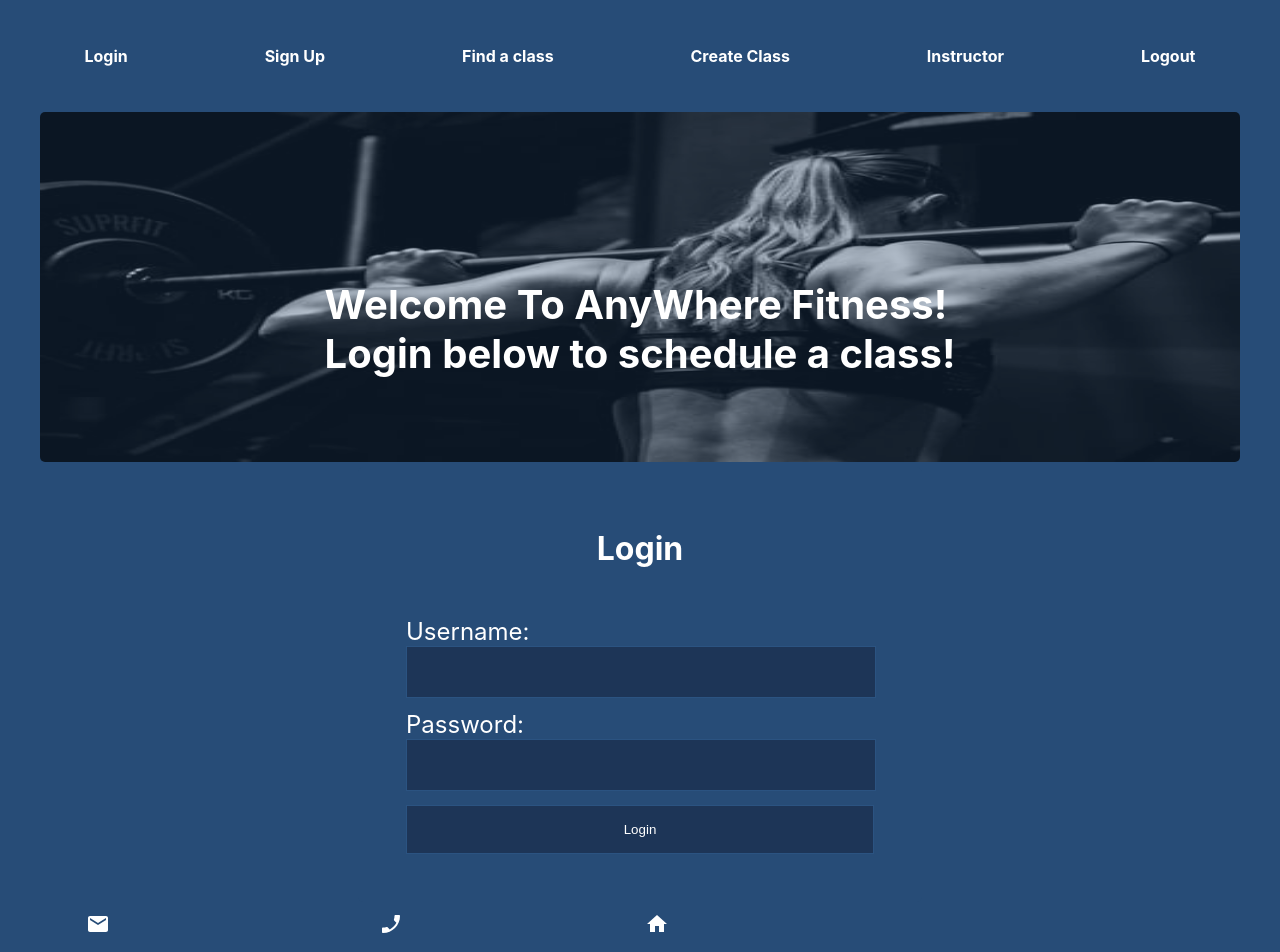
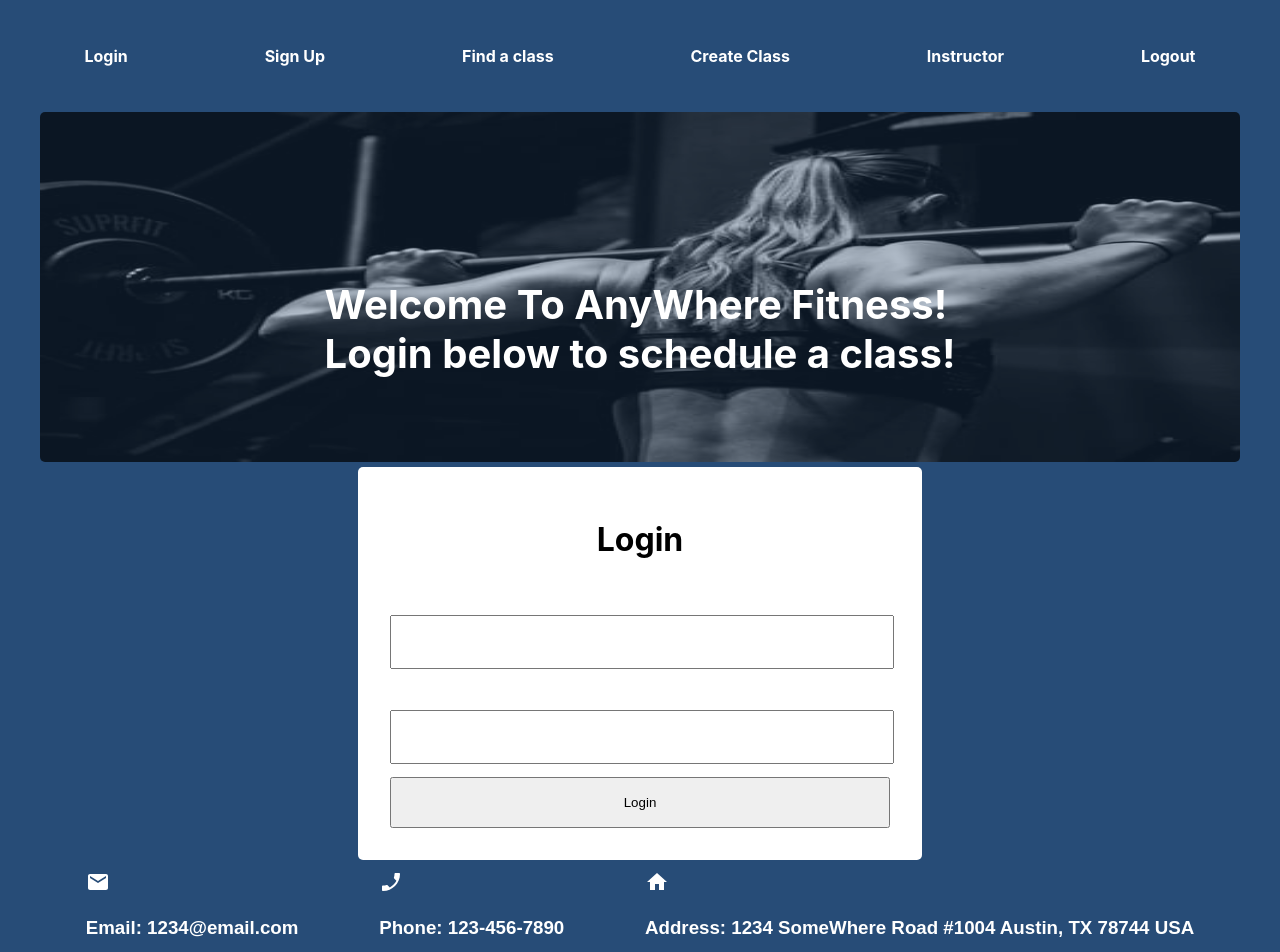
Before and after one commit to Build-Week-ft-anywhere-fitness-3/front-end, a React (Create React App) app: page / in a window 1280 px wide. Shown: the top 952 px of the page. Built offline with nearby package versions, Linux system fonts and the light colour scheme.

Commit message:
connect api

```diff
--- a/src/components/Login.css
+++ b/src/components/Login.css
@@ -17,7 +17,6 @@
   justify-content: center;
   opacity: 0.7;
   padding-bottom: 5px;
-
 
 }
 img {
@@ -41,3 +40,45 @@
   flex-direction: row;
   justify-content: space-evenly;
 }
+.ComponentContainer{
+  height: 70%;
+  justify-content: center;
+  align-items: center;
+  display:flex;
+}
+.ModalContainer{
+  width: 500px;
+  background: white;
+  padding: 2rem;
+  text-align: center;
+  border-radius: 5px;
+}
+.Form{
+  padding:1rem;
+}
+label{
+  display: block;
+  text-align: left;
+  font-size: 1.5rem;
+  margin-top: 0.5em;
+}
+input{
+  font-size: 1rem;
+  padding: 1rem 0;
+  width:100%;
+}
+select{
+  font-size: 1rem;
+  padding: 1rem 0;
+  width:100%;
+}
+button{
+  padding:1rem;
+  width: 100%;
+  margin-top: 1em;
+}
+
+.loginDiv{
+  background-color: 274c77;
+  color: white;
+}
--- a/src/components/Login.js
+++ b/src/components/Login.js
@@ -8,13 +8,6 @@ import "./Login.css";
 
 
 const Login = () => {
-
-    const LoginDiv = styled.div`
-        background-color: 274c77;
-        color: white;
-        `
-
-
     const push = useNavigate();
 
     const [cred, setCred] = useState({
@@ -32,11 +25,11 @@ const Login = () => {
 
     const handleSubmit = (e) => {
         e.preventDefault();
-        axios.post("", cred)
+        axios.post("https://anywhere-fitness-buildweek.herokuapp.com/api/clients/register", cred)
             .then(resp => {
                 console.log(resp);
                 localStorage.setItem("token",);
-                push('/client')
+                push('/clients')
             })
             .catch(err => {
                 console.log(err)
@@ -52,32 +45,32 @@ const Login = () => {
         <h1>Welcome To AnyWhere Fitness! <br/> Login below to schedule a class!</h1>
       </div>
 
-    <ComponentContainer>
+    <div className="ComponentContainer">
 
     <div className="login">
-    <ModalContainer>
+    <div className="ModalContainer">
         <LoginDiv className="App">
-            <h1 className="h1">Login</h1>
-            <FormGroup onSubmit={handleSubmit}>
+            <h1 className="login">Login</h1>
+            <form onSubmit={handleSubmit}>
             <div>
-                <Label htmlFor="username">Username:</Label>
-                <Input onChange={handleChange} name="username" id="username" />
+                <label htmlFor="username">Username:</label>
+                <input onChange={handleChange} name="username" id="username" />
             </div>
 
             <div>
-                <Label htmlFor="password">Password:</Label>
-                <Input onChange={handleChange} name="password" type="password" id="password" />
+                <label htmlFor="password">Password:</label>
+                <input onChange={handleChange} name="password" type="password" id="password" />
             </div>
 
-            <Button>Login</Button>
-            </FormGroup>
+            <button>Login</button>
+            </form>
 
         </LoginDiv>
 
-    </ModalContainer>
+    </div>
 
     </div>
-</ComponentContainer>
+</div>
 <div className="contact">
     <div className="itemContainer">
         <Email className="icon"/>
@@ -99,50 +92,8 @@ const Login = () => {
 }
 
 export default Login;
-const ComponentContainer = styled.div`
-    height: 70%;
-    justify-content: center;
-    align-items: center;
-    display:flex;
-    border-style: none;
-`
 
-const ModalContainer = styled.div`
-    width: 500px;
-    background: white;
-    padding: 2rem;
-    text-align: center;
-    background-color: #274c77;
-    border-radius: 5px;
-    border-style: none;
-`
-
-const Label = styled.label`
-    display: block;
-    text-align: left;
-    font-size: 1.5rem;
-    margin-top: 0.5em;
-    color: white;
-`
-
-const FormGroup = styled.form`
-    padding:1rem;
-`
-
-const Input = styled.input`
-    font-size: 1rem;
-    padding: 1rem 0;
-    width:100%;
-    border: 1px solid #2b5381;
-    background-color: #1d3557;
-
-`
-
-const Button = styled.button`
-    padding:1rem;
-    width: 100%;
-    margin-top: 1em;
-    border: 1px solid #2b5381;
-    background-color: #1d3557;
-    color: white;
-`
+    const LoginDiv = styled.div`
+        background-color: 274c77;
+        color: white;
+        `
--- a/src/utils/axiosWithAuth.js
+++ b/src/utils/axiosWithAuth.js
@@ -7,7 +7,7 @@ const axiosWithAuth = () => {
         headers: {
             authorization: token
         },
-        baseURL: ""
+        baseURL: "https://anywhere-fitness-buildweek.herokuapp.com/api"
     })
 }
 
```
Lines whose indentation alone changed are shown as unchanged.
